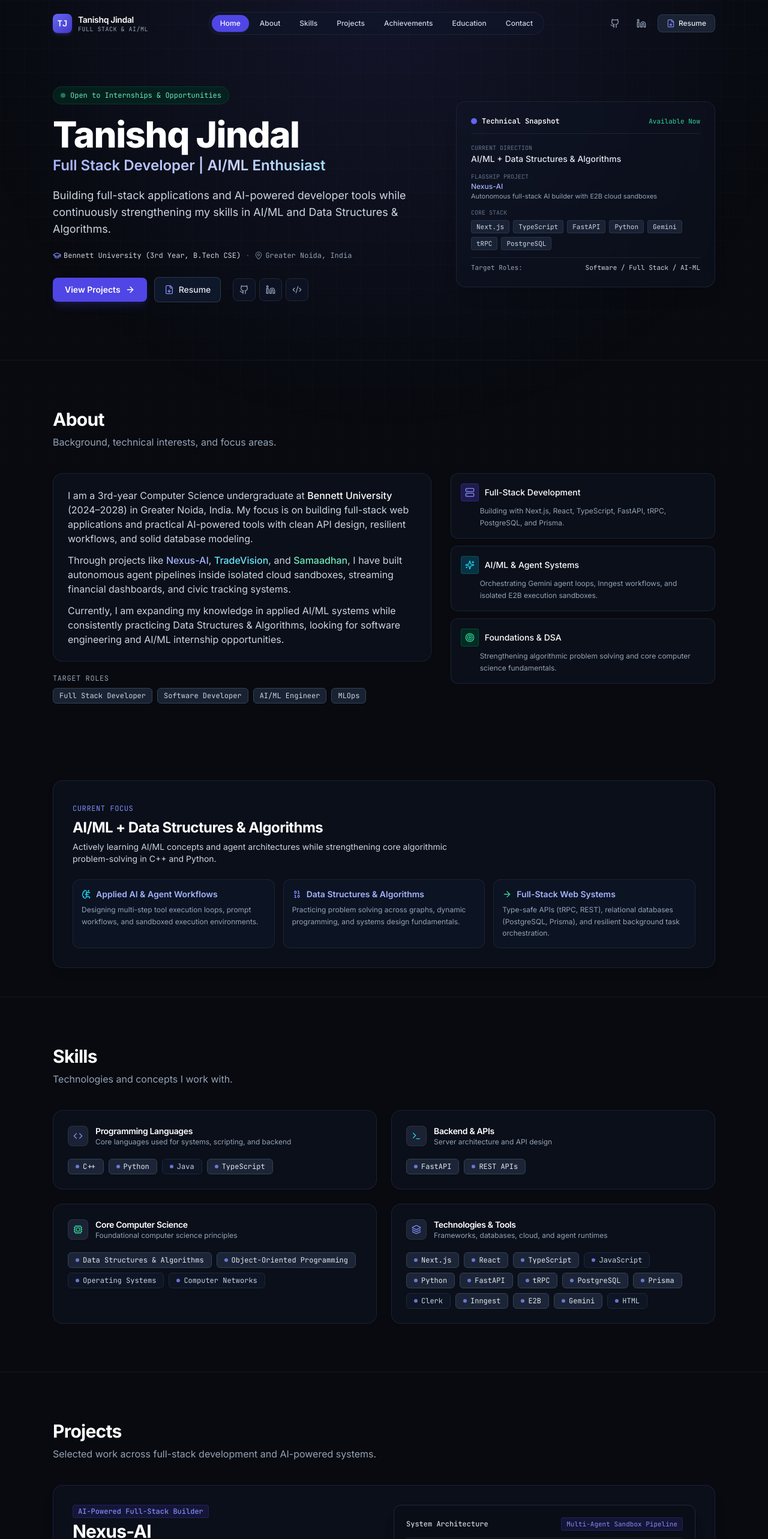
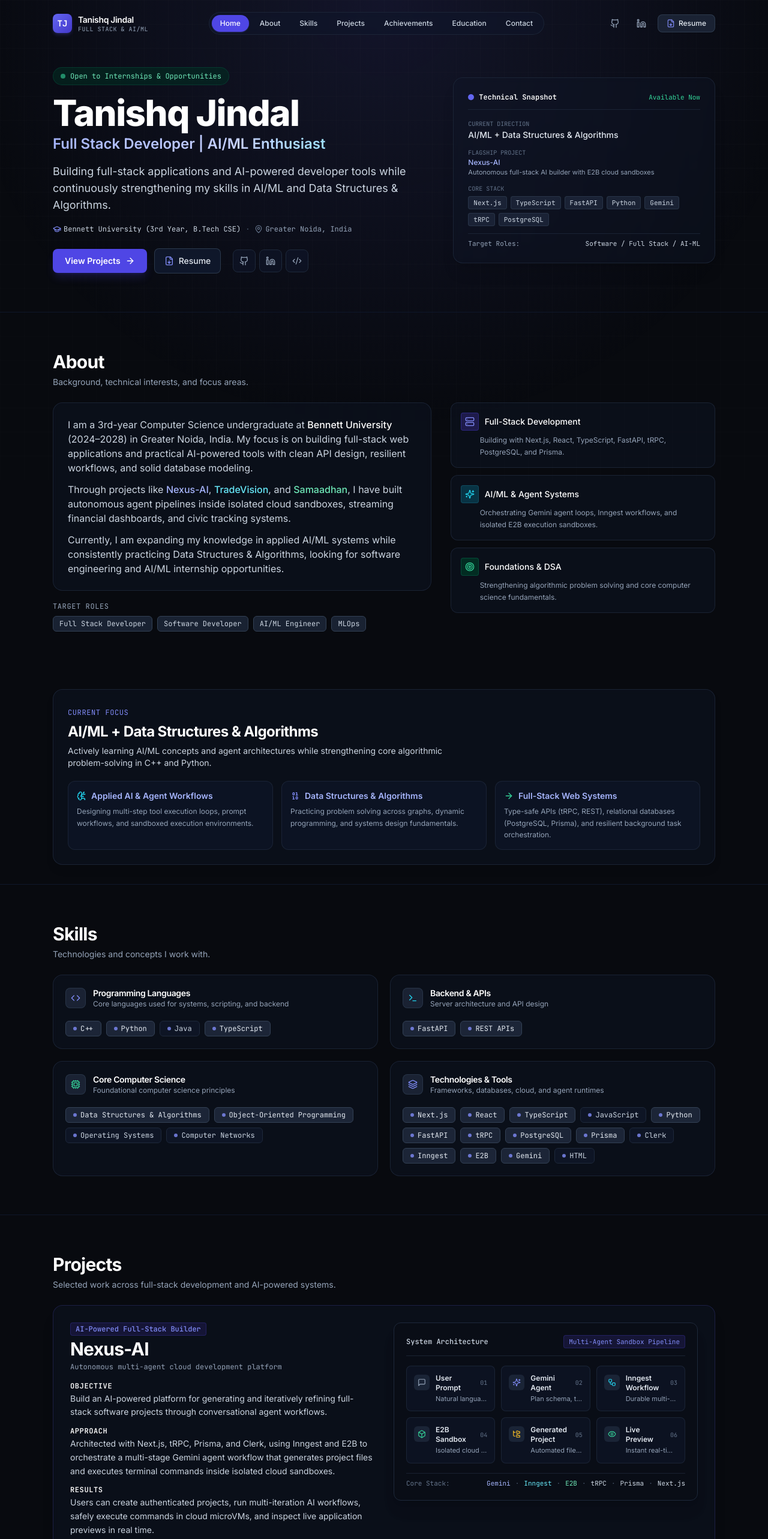
Before and after one commit to Tanishq-Jindal/Portfolio, a Next.js app: page / in a window 1280 px wide. Shown: the top 2566 px of the page at 60% size. Built offline with nearby package versions, Linux system fonts and the light colour scheme.

Commit message:
style: optimize vertical spacing, tighten layout, and add CGPA to education

```diff
--- a/src/components/layout/Footer.tsx
+++ b/src/components/layout/Footer.tsx
@@ -6,7 +6,7 @@ export const Footer: React.FC = () => {
   const currentYear = new Date().getFullYear();
 
   return (
-    <footer className="border-t border-slate-800/80 bg-[#06080d] py-12 relative z-10">
+    <footer className="border-t border-slate-800/80 bg-[#06080d] py-8 sm:py-10 relative z-10">
       <div className="max-w-6xl mx-auto px-4 sm:px-6">
         <div className="flex flex-col md:flex-row items-center justify-between gap-6">
           {/* Brand and Tagline */}
--- a/src/components/sections/About.tsx
+++ b/src/components/sections/About.tsx
@@ -5,17 +5,17 @@ import { Server, Sparkles, Target } from "lucide-react";
 
 export const About: React.FC = () => {
   return (
-    <section id="about" className="py-20 relative border-t border-slate-900">
+    <section id="about" className="py-12 sm:py-16 relative border-t border-slate-900">
       <div className="max-w-6xl mx-auto px-4 sm:px-6">
         <SectionHeader
           title="About"
           description="Background, technical interests, and focus areas."
         />
 
-        <div className="grid grid-cols-1 lg:grid-cols-12 gap-8 items-start">
+        <div className="grid grid-cols-1 lg:grid-cols-12 gap-6 sm:gap-8 items-start">
           {/* Narrative (Left) */}
-          <div className="lg:col-span-7 space-y-4 text-slate-300 leading-relaxed text-sm sm:text-base">
-            <div className="p-6 rounded-2xl bg-slate-900/40 border border-slate-800/80 backdrop-blur-sm space-y-3">
+          <div className="lg:col-span-7 space-y-3.5 text-slate-300 leading-relaxed text-sm sm:text-base">
+            <div className="p-5 sm:p-6 rounded-2xl bg-slate-900/40 border border-slate-800/80 backdrop-blur-sm space-y-3">
               <p>
                 I am a 3rd-year Computer Science undergraduate at{" "}
                 <span className="text-white font-medium">Bennett University</span>{" "}
--- a/src/components/sections/Achievements.tsx
+++ b/src/components/sections/Achievements.tsx
@@ -5,14 +5,14 @@ import { Award, ShieldCheck, Cloud, Binary } from "lucide-react";
 
 export const Achievements: React.FC = () => {
   return (
-    <section id="achievements" className="py-20 relative border-t border-slate-900">
+    <section id="achievements" className="py-12 sm:py-16 relative border-t border-slate-900">
       <div className="max-w-6xl mx-auto px-4 sm:px-6">
         <SectionHeader
           title="Achievements"
           description="Certifications and technical milestones."
         />
 
-        <div className="grid grid-cols-1 lg:grid-cols-12 gap-8">
+        <div className="grid grid-cols-1 lg:grid-cols-12 gap-6">
           {/* Hackathon Achievement (Left) */}
           <div className="lg:col-span-5 space-y-3">
             <h3 className="text-xs font-mono uppercase tracking-wider text-slate-400 flex items-center gap-2 mb-2">
--- a/src/components/sections/Contact.tsx
+++ b/src/components/sections/Contact.tsx
@@ -46,17 +46,17 @@ export const Contact: React.FC = () => {
   };
 
   return (
-    <section id="contact" className="py-20 relative border-t border-slate-900">
+    <section id="contact" className="py-12 sm:py-16 relative border-t border-slate-900">
       <div className="max-w-6xl mx-auto px-4 sm:px-6">
         <SectionHeader
           title="Contact"
           description="Get in touch for internships, project inquiries, or collaborations."
         />
 
-        <div className="grid grid-cols-1 lg:grid-cols-12 gap-8">
+        <div className="grid grid-cols-1 lg:grid-cols-12 gap-6">
           {/* Direct Contact (Left) */}
           <div className="lg:col-span-5 space-y-4">
-            <div className="p-5 sm:p-6 rounded-2xl bg-slate-900/40 border border-slate-800/80 backdrop-blur-sm space-y-4">
+            <div className="p-4 sm:p-5 rounded-2xl bg-slate-900/40 border border-slate-800/80 backdrop-blur-sm space-y-3.5">
               <div>
                 <h3 className="text-base font-bold text-white tracking-tight">
                   Direct Email
--- a/src/components/sections/CurrentFocus.tsx
+++ b/src/components/sections/CurrentFocus.tsx
@@ -6,9 +6,9 @@ export const CurrentFocus: React.FC = () => {
   const { currentFocus } = personalInfo;
 
   return (
-    <section className="py-12 relative">
+    <section className="py-6 sm:py-8 relative">
       <div className="max-w-6xl mx-auto px-4 sm:px-6">
-        <div className="rounded-2xl p-6 sm:p-8 bg-slate-900/40 border border-slate-800/80 shadow-lg space-y-5 backdrop-blur-sm">
+        <div className="rounded-2xl p-5 sm:p-6 bg-slate-900/40 border border-slate-800/80 shadow-lg space-y-4 backdrop-blur-sm">
           <div className="space-y-1.5 max-w-2xl">
             <span className="text-xs font-mono uppercase tracking-wider text-indigo-400">
               Current Focus
--- a/src/components/sections/DeveloperProfiles.tsx
+++ b/src/components/sections/DeveloperProfiles.tsx
@@ -38,21 +38,21 @@ export const DeveloperProfiles: React.FC = () => {
   ];
 
   return (
-    <section className="py-20 relative border-t border-slate-900">
+    <section className="py-12 sm:py-16 relative border-t border-slate-900">
       <div className="max-w-6xl mx-auto px-4 sm:px-6">
         <SectionHeader
           title="Profiles"
           description="Profiles across GitHub, LinkedIn, and LeetCode."
         />
 
-        <div className="grid grid-cols-1 md:grid-cols-3 gap-5">
+        <div className="grid grid-cols-1 md:grid-cols-3 gap-4 sm:gap-5">
           {profiles.map((p) => (
             <a
               key={p.name}
               href={p.url}
               target="_blank"
               rel="noopener noreferrer"
-              className={`p-5 rounded-2xl bg-gradient-to-b ${p.colorClass} border transition-all duration-200 hover:scale-[1.01] flex flex-col justify-between group`}
+              className={`p-4 sm:p-5 rounded-2xl bg-gradient-to-b ${p.colorClass} border transition-all duration-200 hover:scale-[1.01] flex flex-col justify-between group`}
             >
               <div className="space-y-3">
                 <div className="flex items-center justify-between">
--- a/src/components/sections/Education.tsx
+++ b/src/components/sections/Education.tsx
@@ -1,11 +1,11 @@
 import React from "react";
 import { educationData } from "@/data/portfolioData";
 import { SectionHeader } from "@/components/ui/SectionHeader";
-import { MapPin, Calendar, BookOpen } from "lucide-react";
+import { MapPin, Calendar } from "lucide-react";
 
 export const Education: React.FC = () => {
   return (
-    <section id="education" className="py-20 relative border-t border-slate-900">
+    <section id="education" className="py-12 sm:py-16 relative border-t border-slate-900">
       <div className="max-w-6xl mx-auto px-4 sm:px-6">
         <SectionHeader
           title="Education"
@@ -13,15 +13,21 @@ export const Education: React.FC = () => {
         />
 
         <div className="max-w-2xl">
-          <div className="p-6 rounded-2xl bg-slate-900/40 border border-slate-800/80 backdrop-blur-sm space-y-4">
+          <div className="p-5 sm:p-6 rounded-2xl bg-slate-900/40 border border-slate-800/80 backdrop-blur-sm space-y-3.5">
             <div className="flex flex-wrap items-center justify-between gap-2">
               <span className="px-2.5 py-0.5 rounded text-xs font-mono bg-indigo-950/60 text-indigo-300 border border-indigo-800/40">
                 {educationData.status}
               </span>
-              <span className="flex items-center gap-1.5 text-xs font-mono text-slate-400">
-                <Calendar className="w-3.5 h-3.5" />
-                {educationData.period}
-              </span>
+              <div className="flex items-center gap-2 text-xs font-mono text-slate-400">
+                <span className="flex items-center gap-1.5">
+                  <Calendar className="w-3.5 h-3.5" />
+                  {educationData.period}
+                </span>
+                <span className="text-slate-600">·</span>
+                <span className="text-emerald-400 font-medium">
+                  CGPA: {educationData.cgpa}
+                </span>
+              </div>
             </div>
 
             <div>
@@ -41,11 +47,11 @@ export const Education: React.FC = () => {
             </div>
 
             {/* Coursework */}
-            <div className="pt-2 space-y-2">
+            <div className="pt-1 space-y-1.5">
               <span className="text-xs font-mono text-slate-400 uppercase tracking-wider block">
                 Relevant Coursework
               </span>
-              <div className="flex flex-wrap gap-2">
+              <div className="flex flex-wrap gap-1.5">
                 {educationData.courseworkHighlights.map((course) => (
                   <span
                     key={course}
--- a/src/components/sections/Hero.tsx
+++ b/src/components/sections/Hero.tsx
@@ -17,12 +17,12 @@ export const Hero: React.FC = () => {
   return (
     <section
       id="hero"
-      className="relative pt-28 pb-16 md:pt-36 md:pb-24 overflow-hidden"
+      className="relative pt-24 pb-12 md:pt-28 md:pb-16 overflow-hidden"
     >
       <div className="max-w-6xl mx-auto px-4 sm:px-6">
-        <div className="grid grid-cols-1 lg:grid-cols-12 gap-10 lg:gap-12 items-center">
+        <div className="grid grid-cols-1 lg:grid-cols-12 gap-8 lg:gap-10 items-center">
           {/* Main Hero Content (Left) */}
-          <div className="lg:col-span-7 space-y-5">
+          <div className="lg:col-span-7 space-y-4">
             {/* Availability Status Badge */}
             <div className="inline-flex items-center gap-2 px-3 py-1.5 rounded-full bg-emerald-950/60 border border-emerald-800/40 text-xs font-mono text-emerald-300">
               <span className="w-2 h-2 rounded-full bg-emerald-400 animate-pulse" />
--- a/src/components/sections/Projects.tsx
+++ b/src/components/sections/Projects.tsx
@@ -9,7 +9,7 @@ export const Projects: React.FC = () => {
   const secondaryProjects = projectsData.filter((p) => !p.featured);
 
   return (
-    <section id="projects" className="py-20 relative border-t border-slate-900">
+    <section id="projects" className="py-12 sm:py-16 relative border-t border-slate-900">
       <div className="max-w-6xl mx-auto px-4 sm:px-6">
         <SectionHeader
           title="Projects"
@@ -18,11 +18,11 @@ export const Projects: React.FC = () => {
 
         {/* Featured Project: Nexus-AI */}
         {featuredProject && (
-          <div className="mb-12">
-            <div className="rounded-2xl p-6 sm:p-8 bg-slate-900/40 border border-indigo-500/20 shadow-xl relative overflow-hidden group backdrop-blur-sm">
-              <div className="grid grid-cols-1 lg:grid-cols-12 gap-8 items-start">
+          <div className="mb-8">
+            <div className="rounded-2xl p-5 sm:p-7 bg-slate-900/40 border border-indigo-500/20 shadow-xl relative overflow-hidden group backdrop-blur-sm">
+              <div className="grid grid-cols-1 lg:grid-cols-12 gap-6 sm:gap-8 items-start">
                 {/* Details (Left) */}
-                <div className="lg:col-span-6 space-y-5">
+                <div className="lg:col-span-6 space-y-4">
                   <div className="space-y-1">
                     <div className="flex items-center gap-2">
                       <span className="text-xs font-mono font-medium text-indigo-400 bg-indigo-950/60 px-2 py-0.5 rounded border border-indigo-800/40">
@@ -112,11 +112,11 @@ export const Projects: React.FC = () => {
         )}
 
         {/* Secondary Projects: TradeVision & Samaadhan */}
-        <div className="grid grid-cols-1 lg:grid-cols-2 gap-6">
+        <div className="grid grid-cols-1 lg:grid-cols-2 gap-5">
           {secondaryProjects.map((project) => (
             <div
               key={project.id}
-              className="rounded-2xl p-6 bg-slate-900/40 border border-slate-800/80 hover:border-slate-700/80 transition-all flex flex-col justify-between group backdrop-blur-sm space-y-5"
+              className="rounded-2xl p-5 sm:p-6 bg-slate-900/40 border border-slate-800/80 hover:border-slate-700/80 transition-all flex flex-col justify-between group backdrop-blur-sm space-y-4"
             >
               <div className="space-y-4">
                 <div className="flex items-center justify-between">
--- a/src/components/sections/Skills.tsx
+++ b/src/components/sections/Skills.tsx
@@ -19,18 +19,18 @@ export const Skills: React.FC = () => {
   };
 
   return (
-    <section id="skills" className="py-20 relative border-t border-slate-900">
+    <section id="skills" className="py-12 sm:py-16 relative border-t border-slate-900">
       <div className="max-w-6xl mx-auto px-4 sm:px-6">
         <SectionHeader
           title="Skills"
           description="Technologies and concepts I work with."
         />
 
-        <div className="grid grid-cols-1 md:grid-cols-2 gap-6">
+        <div className="grid grid-cols-1 md:grid-cols-2 gap-4 sm:gap-5">
           {skillCategories.map((category, index) => (
             <div
               key={category.title}
-              className="p-5 sm:p-6 rounded-2xl bg-slate-900/40 border border-slate-800/80 hover:border-slate-700/80 transition-all backdrop-blur-sm group"
+              className="p-4 sm:p-5 rounded-2xl bg-slate-900/40 border border-slate-800/80 hover:border-slate-700/80 transition-all backdrop-blur-sm group"
             >
               {/* Category Header */}
               <div className="flex items-center gap-3 mb-3">
--- a/src/components/ui/SectionHeader.tsx
+++ b/src/components/ui/SectionHeader.tsx
@@ -19,7 +19,7 @@ export const SectionHeader: React.FC<SectionHeaderProps> = ({
   return (
     <div
       className={cn(
-        "mb-8 sm:mb-10",
+        "mb-5 sm:mb-6",
         align === "center" ? "text-center mx-auto max-w-xl" : "max-w-2xl",
         className
       )}
@@ -27,7 +27,7 @@ export const SectionHeader: React.FC<SectionHeaderProps> = ({
       {badge && (
         <div
           className={cn(
-            "inline-flex items-center gap-1.5 px-2.5 py-0.5 rounded-md text-xs font-mono font-medium tracking-wide uppercase mb-2.5",
+            "inline-flex items-center gap-1.5 px-2.5 py-0.5 rounded-md text-xs font-mono font-medium tracking-wide uppercase mb-2",
             "bg-indigo-950/40 border border-indigo-800/30 text-indigo-300"
           )}
         >
@@ -39,7 +39,7 @@ export const SectionHeader: React.FC<SectionHeaderProps> = ({
         {title}
       </h2>
       {description && (
-        <p className="mt-2 text-sm sm:text-base text-slate-400 leading-relaxed">
+        <p className="mt-1.5 text-xs sm:text-sm text-slate-400 leading-relaxed">
           {description}
         </p>
       )}
--- a/src/data/portfolioData.ts
+++ b/src/data/portfolioData.ts
@@ -245,6 +245,7 @@ export const educationData = {
   period: "2024 – 2028",
   status: "3rd Year",
   location: "Greater Noida, India",
+  cgpa: "8.3 / 10",
   courseworkHighlights: [
     "Data Structures & Algorithms",
     "Object-Oriented Programming",
```
